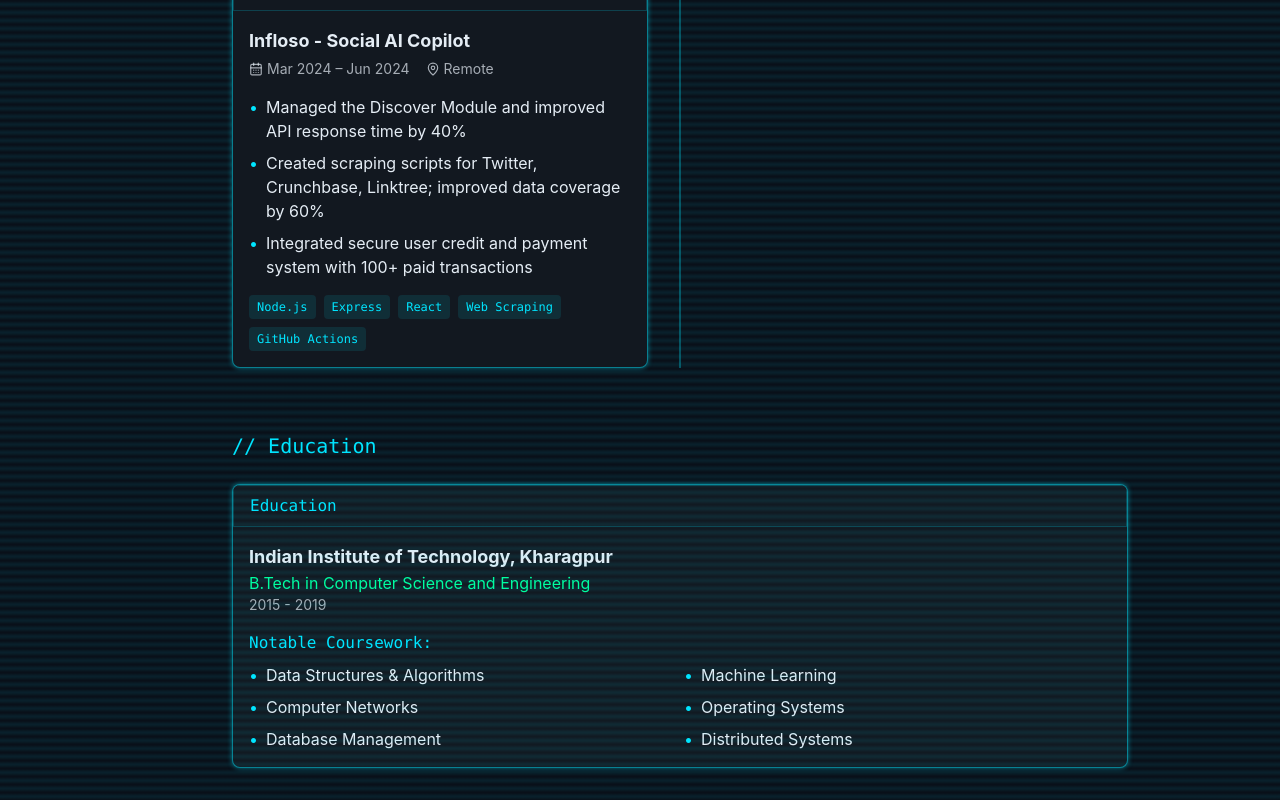
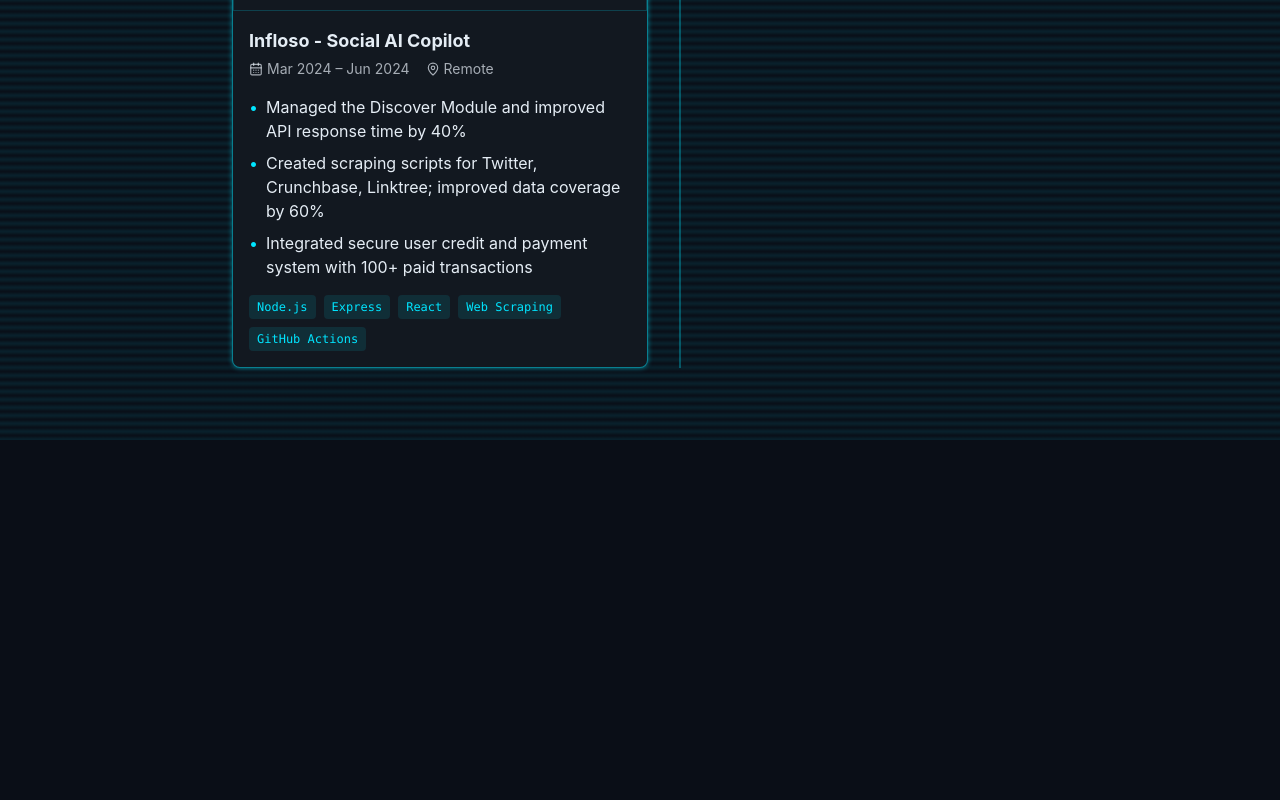
Before and after one commit to Harshbansal8705/portfolio_v2, a Next.js app: page /experience in a window 1280 px wide. Shown: the part 1066-1866 px from the top of the page. After the commit the page ends 1506 px from the top, so only its background shows below. Built offline with nearby package versions, Linux system fonts and the light colour scheme.

Commit message:
Remove Education Section

```diff
--- a/src/app/experience/page.tsx
+++ b/src/app/experience/page.tsx
@@ -36,60 +36,6 @@
           </div>
         ))}
       </div>
-
-      {/* Education section */}
-      <motion.div
-        initial={{ opacity: 0, y: 20 }}
-        animate={{ opacity: 1, y: 0 }}
-        transition={{ delay: 0.5 }}
-        className="mt-16"
-      >
-        <h2 className="text-xl font-mono text-neon-blue mb-6">{"// Education"}</h2>
-
-        <div className="bg-terminal neon-border rounded-lg overflow-hidden">
-          <div className="terminal-header">
-            <span>Education</span>
-          </div>
-
-          <div className="p-4">
-            <div className="mb-1">
-              <h3 className="text-lg font-bold">Indian Institute of Technology, Kharagpur</h3>
-              <p className="text-neon-green">B.Tech in Computer Science and Engineering</p>
-              <p className="text-sm text-foreground/70">2015 - 2019</p>
-            </div>
-
-            <div className="mt-4">
-              <h4 className="font-mono text-neon-blue mb-2">Notable Coursework:</h4>
-              <div className="grid grid-cols-1 md:grid-cols-2 gap-2">
-                <div className="flex items-center">
-                  <span className="text-neon-blue mr-2">•</span>
-                  <span>Data Structures & Algorithms</span>
-                </div>
-                <div className="flex items-center">
-                  <span className="text-neon-blue mr-2">•</span>
-                  <span>Machine Learning</span>
-                </div>
-                <div className="flex items-center">
-                  <span className="text-neon-blue mr-2">•</span>
-                  <span>Computer Networks</span>
-                </div>
-                <div className="flex items-center">
-                  <span className="text-neon-blue mr-2">•</span>
-                  <span>Operating Systems</span>
-                </div>
-                <div className="flex items-center">
-                  <span className="text-neon-blue mr-2">•</span>
-                  <span>Database Management</span>
-                </div>
-                <div className="flex items-center">
-                  <span className="text-neon-blue mr-2">•</span>
-                  <span>Distributed Systems</span>
-                </div>
-              </div>
-            </div>
-          </div>
-        </div>
-      </motion.div>
     </motion.div>
   );
 };
```
